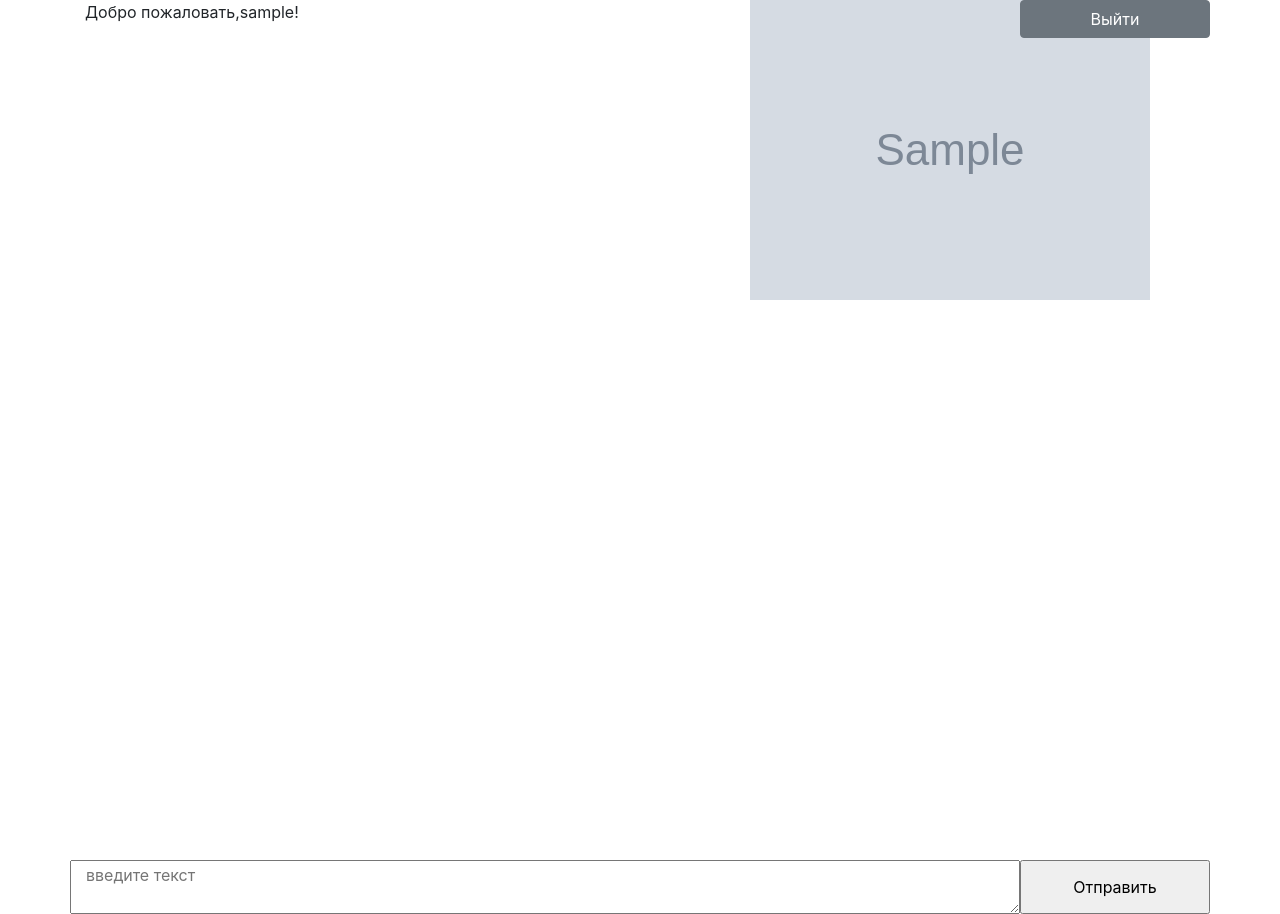
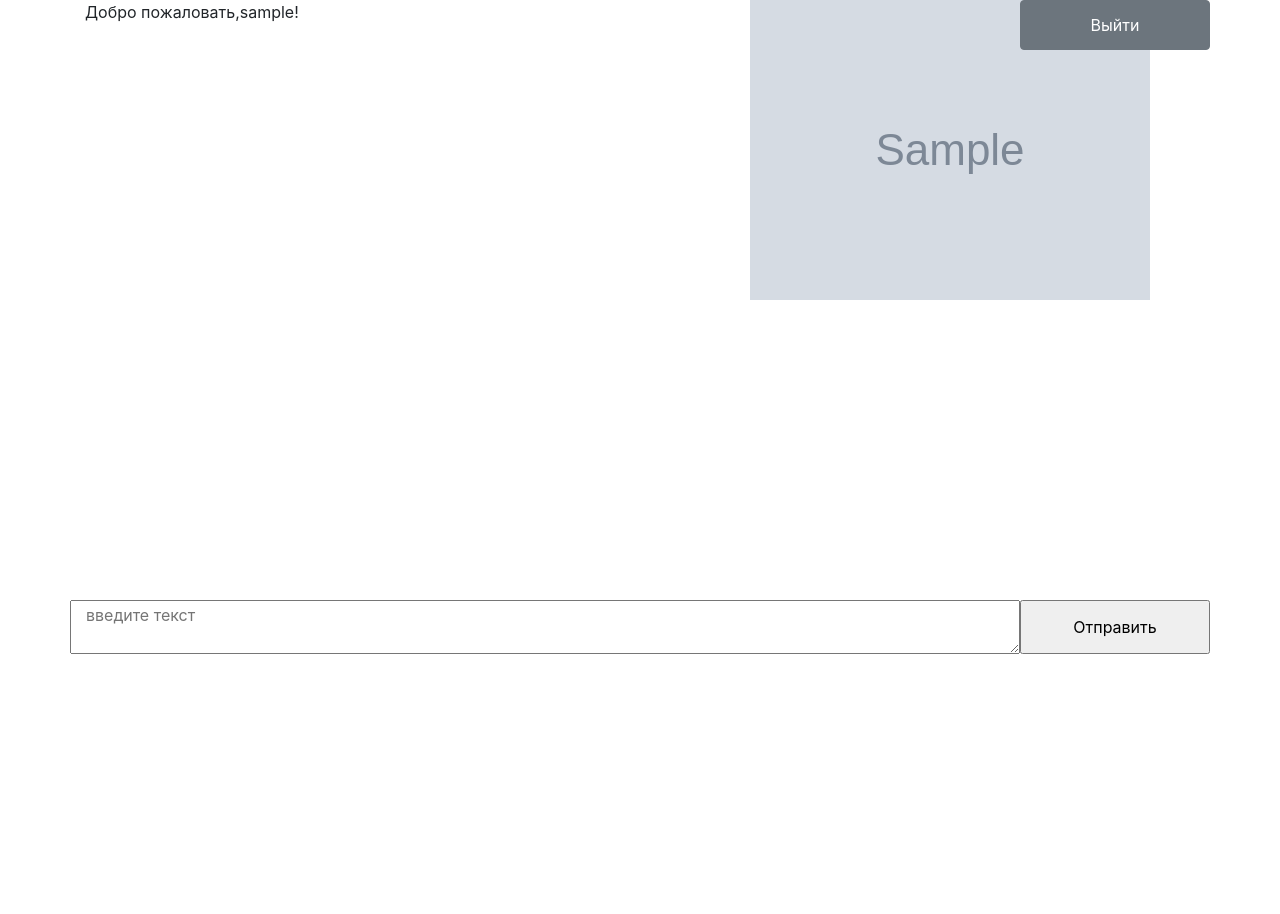
Before and after one commit to vutmu/webchat_local, a Flask app: page /base in a window 1280 px wide. After the commit the page ends 654 px from the top, so only its background shows below. Run offline with Flask 2, Linux system fonts and the light colour scheme; the visitor is signed in with stand-in values (Sample User, id 1); grey boxes marked "Sample" are stand-in pictures; a database or web service that is not in the repository returns one stand-in record (values such as "Sample title"); some libraries are stand-ins or nearby versions.

Commit message:
base bootstrap2

```diff
--- a/app/static/styles/base.css
+++ b/app/static/styles/base.css
@@ -1,13 +1,13 @@
-html {
+/*html {
     height: 100%;
-}
-body {
+}*/
+/*body {
     height: 100%;
-}
+}*/
 
-.x1 {
+/*.x1 {
     height: 100%;
-}
+}*/
 .messblock {
     /*width: 100%;
     height: 25%;*/
@@ -16,17 +16,17 @@ body {
     border: solid 1px #a51616;
     float: left;
 }
-.messages {
+/*.messages {
     height: 70%;
-}
+}*/
 
 .messblock > * {
     display: inline-block;
     float: left;
 }
-button#but2 {
+/*button#but2 {
     height: 50%;
-}
+}*/
 
 /*
 .messblock > a {
--- a/app/templates/base.html
+++ b/app/templates/base.html
@@ -1,5 +1,5 @@
 <!DOCTYPE html>
-<html lang="en">
+<html class="h-100" lang="en">
 <head>
     <meta charset="UTF-8">
     <title>WasmohWeb</title>
@@ -7,14 +7,14 @@
     <script src="https://ajax.googleapis.com/ajax/libs/jquery/2.2.0/jquery.min.js"></script>
     <link  rel = "stylesheet" href =  "{{ url_for('static',filename='styles/base.css') }}">
 </head>
-<body>
-  <div class="container x1 h-100">
-      <div class="row">
+<body class="h-100">
+  <div class="container h-100">
+      <div class="row h-25">
         <span class="col-7 h-50" id="your_name">Добро пожаловать,{{data['name']}}!</span>
         <a class="col-3" href="../settings"><img src={{data['avatar']}} alt="avatar"></a>
-          <button class="col-2 btn btn-secondary" id="but2" type="button">Выйти</button>
+          <button class="col-2 btn btn-secondary h-25" id="but2" type="button">Выйти</button>
       </div>
-      <div class="overflow-auto messages"></div>
+      <div class="overflow-auto h-50 messages"></div>
       <div class="row">
         <textarea class="col-10" id="your_message" placeholder="введите текст" maxlength="1000" rows="auto"></textarea>
         <input class="col-2" id="but1" type="button" value="Отправить">
```
